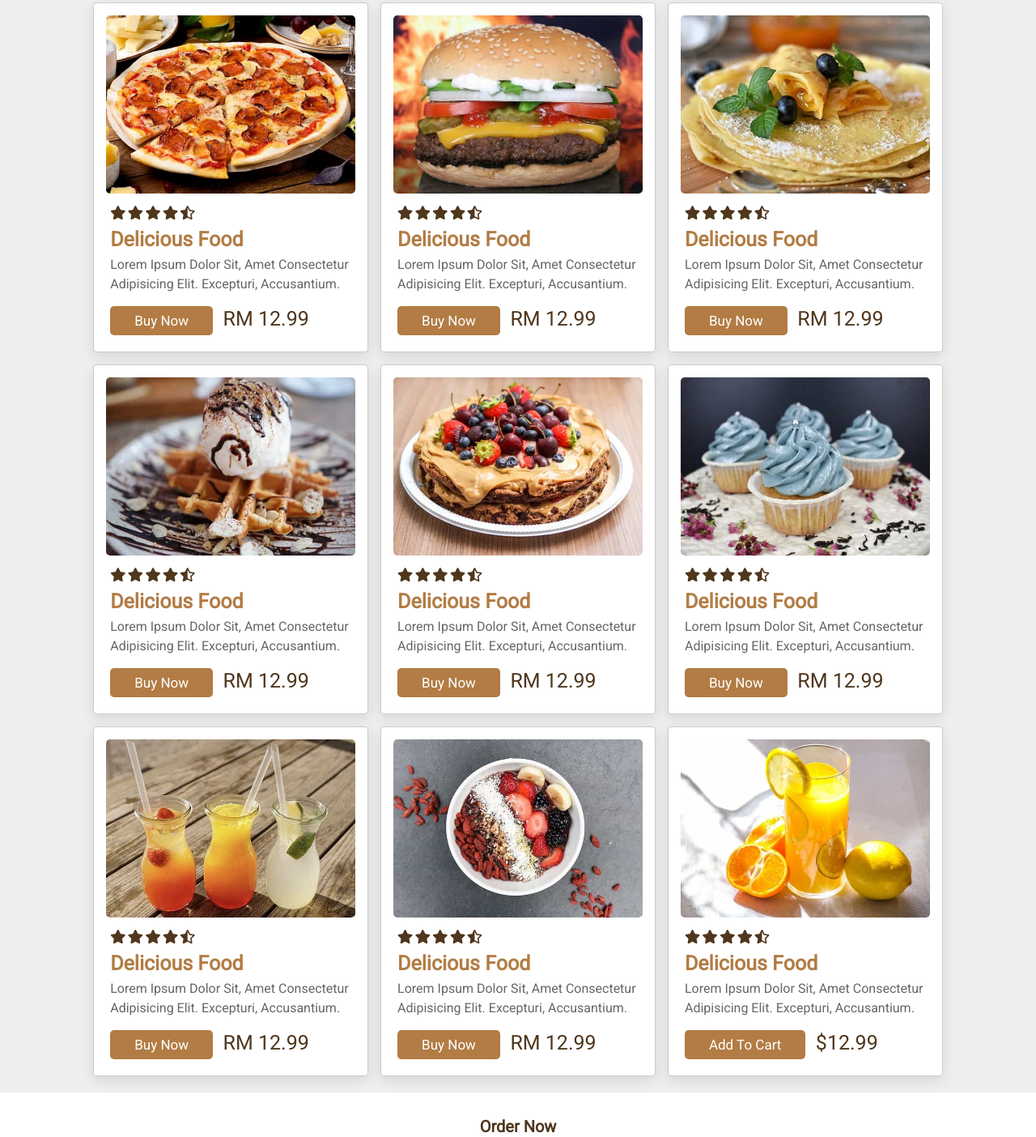
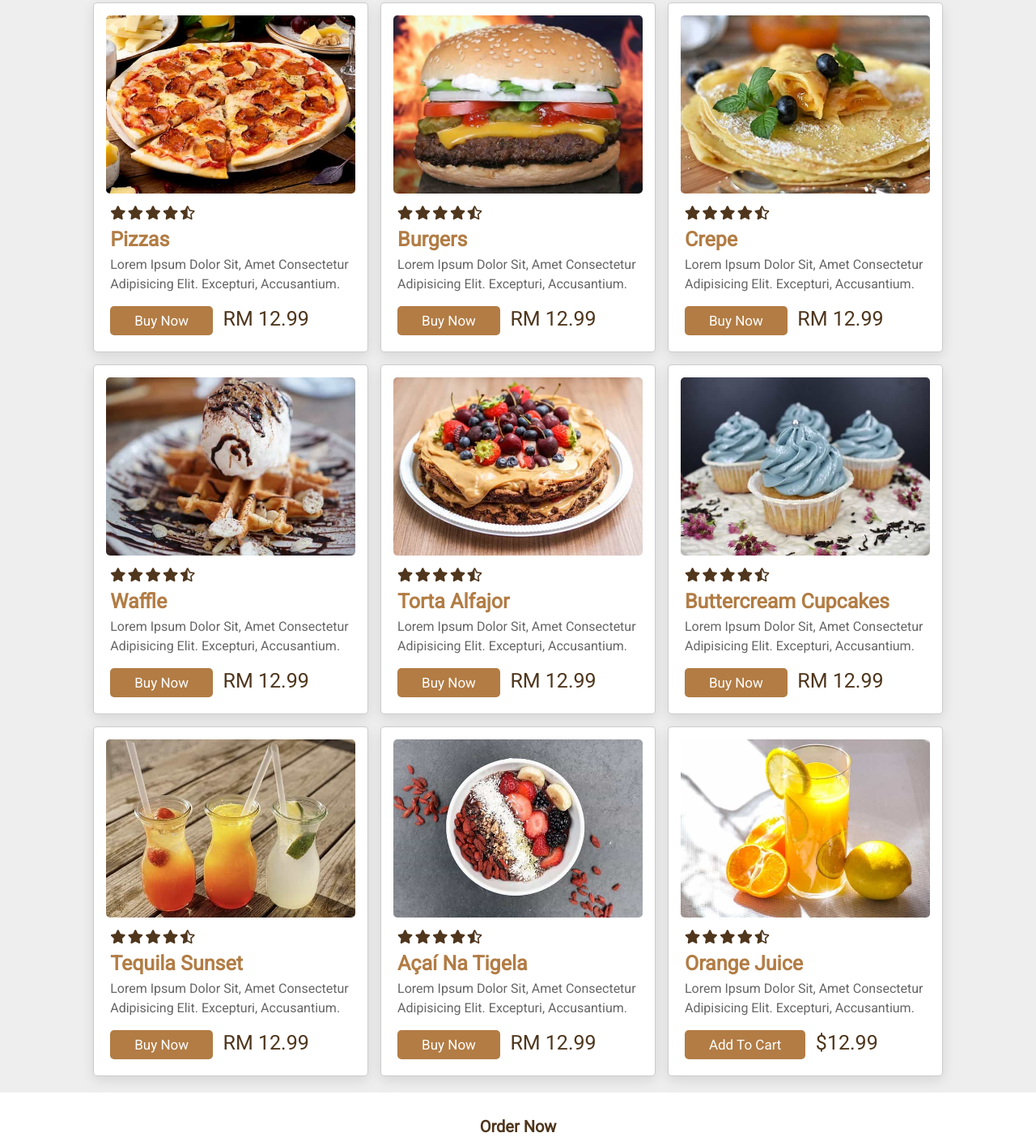
Before and after one commit to shakdawoodh/Hotel_web, a plain HTML site: page index.html in a window 1280 px wide. Shown: the part 2473-3877 px from the top of the page at 81% size. Drawn offline with nearby package versions, Linux system fonts and the light colour scheme.

Commit message:
Adding Food Contents Name and Updateing Contact info links.

```diff
--- a/index.html
+++ b/index.html
@@ -332,7 +332,7 @@
                         <i class="fas fa-star"></i>
                         <i class="fas fa-star-half-alt"></i>
                     </div>
-                    <h3>delicious food</h3>
+                    <h3>Pizzas</h3>
                     <p>Lorem ipsum dolor sit, amet consectetur adipisicing elit. Excepturi, accusantium.</p>
                     <a href="#" class="btn">Buy Now</a>
                     <span class="price">RM 12.99</span>
@@ -352,7 +352,7 @@
                         <i class="fas fa-star"></i>
                         <i class="fas fa-star-half-alt"></i>
                     </div>
-                    <h3>delicious food</h3>
+                    <h3>burgers</h3>
                     <p>Lorem ipsum dolor sit, amet consectetur adipisicing elit. Excepturi, accusantium.</p>
                     <a href="#" class="btn">Buy Now</a>
                     <span class="price">RM 12.99</span>
@@ -372,7 +372,7 @@
                         <i class="fas fa-star"></i>
                         <i class="fas fa-star-half-alt"></i>
                     </div>
-                    <h3>delicious food</h3>
+                    <h3>crepe</h3>
                     <p>Lorem ipsum dolor sit, amet consectetur adipisicing elit. Excepturi, accusantium.</p>
                     <a href="#" class="btn">Buy Now</a>
                     <span class="price">RM 12.99</span>
@@ -392,7 +392,7 @@
                         <i class="fas fa-star"></i>
                         <i class="fas fa-star-half-alt"></i>
                     </div>
-                    <h3>delicious food</h3>
+                    <h3>Waffle</h3>
                     <p>Lorem ipsum dolor sit, amet consectetur adipisicing elit. Excepturi, accusantium.</p>
                     <a href="#" class="btn">Buy Now</a>
                     <span class="price">RM 12.99</span>
@@ -412,7 +412,7 @@
                         <i class="fas fa-star"></i>
                         <i class="fas fa-star-half-alt"></i>
                     </div>
-                    <h3>delicious food</h3>
+                    <h3>Torta alfajor</h3>
                     <p>Lorem ipsum dolor sit, amet consectetur adipisicing elit. Excepturi, accusantium.</p>
                     <a href="#" class="btn">Buy Now</a>
                     <span class="price">RM 12.99</span>
@@ -432,7 +432,7 @@
                         <i class="fas fa-star"></i>
                         <i class="fas fa-star-half-alt"></i>
                     </div>
-                    <h3>delicious food</h3>
+                    <h3>Buttercream cupcakes</h3>
                     <p>Lorem ipsum dolor sit, amet consectetur adipisicing elit. Excepturi, accusantium.</p>
                     <a href="#" class="btn">Buy Now</a>
                     <span class="price">RM 12.99</span>
@@ -452,7 +452,7 @@
                         <i class="fas fa-star"></i>
                         <i class="fas fa-star-half-alt"></i>
                     </div>
-                    <h3>delicious food</h3>
+                    <h3>Tequila Sunset</h3>
                     <p>Lorem ipsum dolor sit, amet consectetur adipisicing elit. Excepturi, accusantium.</p>
                     <a href="#" class="btn">Buy Now</a>
                     <span class="price">RM 12.99</span>
@@ -472,7 +472,7 @@
                         <i class="fas fa-star"></i>
                         <i class="fas fa-star-half-alt"></i>
                     </div>
-                    <h3>delicious food</h3>
+                    <h3>Açaí na tigela</h3>
                     <p>Lorem ipsum dolor sit, amet consectetur adipisicing elit. Excepturi, accusantium.</p>
                     <a href="#" class="btn">Buy Now</a>
                     <span class="price">RM 12.99</span>
@@ -492,7 +492,7 @@
                         <i class="fas fa-star"></i>
                         <i class="fas fa-star-half-alt"></i>
                     </div>
-                    <h3>delicious food</h3>
+                    <h3>Orange juice</h3>
                     <p>Lorem ipsum dolor sit, amet consectetur adipisicing elit. Excepturi, accusantium.</p>
                     <a href="#" class="btn">add to cart</a>
                     <span class="price">$12.99</span>
@@ -690,8 +690,8 @@
             <div class="box">
                 <h3>contact info</h3>
 
-                <a href="#">+60 4-881 9000</a>
-                <a href="#">dferingghih@gmail.com</a>
+                <a href="tel:+60 4-881 9000">+60 4-881 9000</a>
+                <a href="mailto:dferingghih@gmail.com">dferingghih@gmail.com</a>
                 <a href="https://www.google.com/maps/place/D'Feringghi+HAUS/@5.4738554,100.2457217,14z/data=!4m8!3m7!1s0x0:0xd0d84ea151e23a2!5m2!4m1!1i2!8m2!3d5.474304!4d100.249112"
                     target="blank">66, Jalan Batu Ferringhi, 11100 Batu Ferringhi, Pulau Pinang, Malaysia</a>
             </div>
```
Also changed, not shown: DeluxeRoom.html (+2 -2 lines), StandardQueen.html (+2 -2 lines), StandardTwin.html (+2 -2 lines), familyroom.html (+2 -2 lines), suiteroom.html (+2 -2 lines), superiorroom.html (+3 -2 lines).
